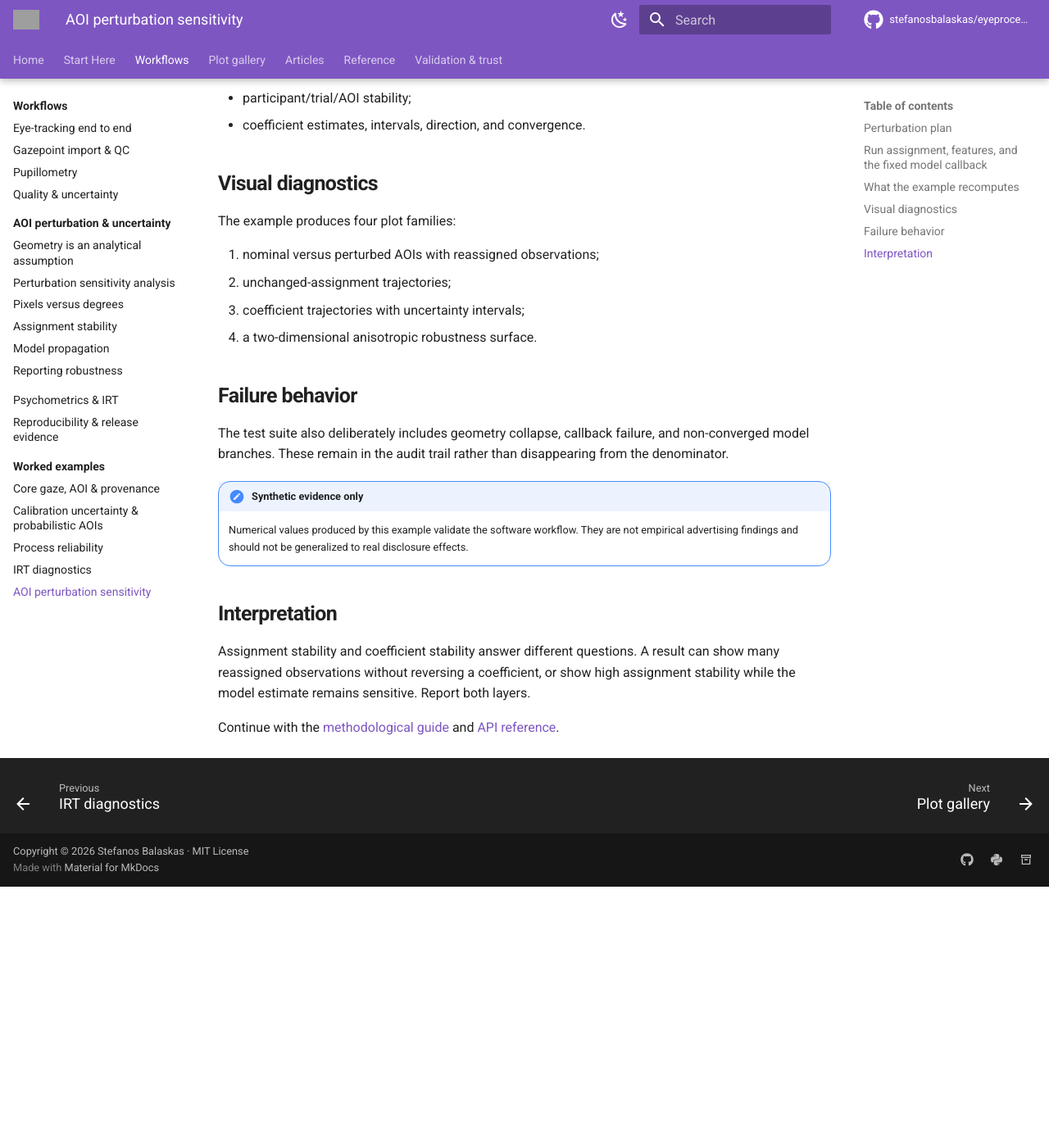
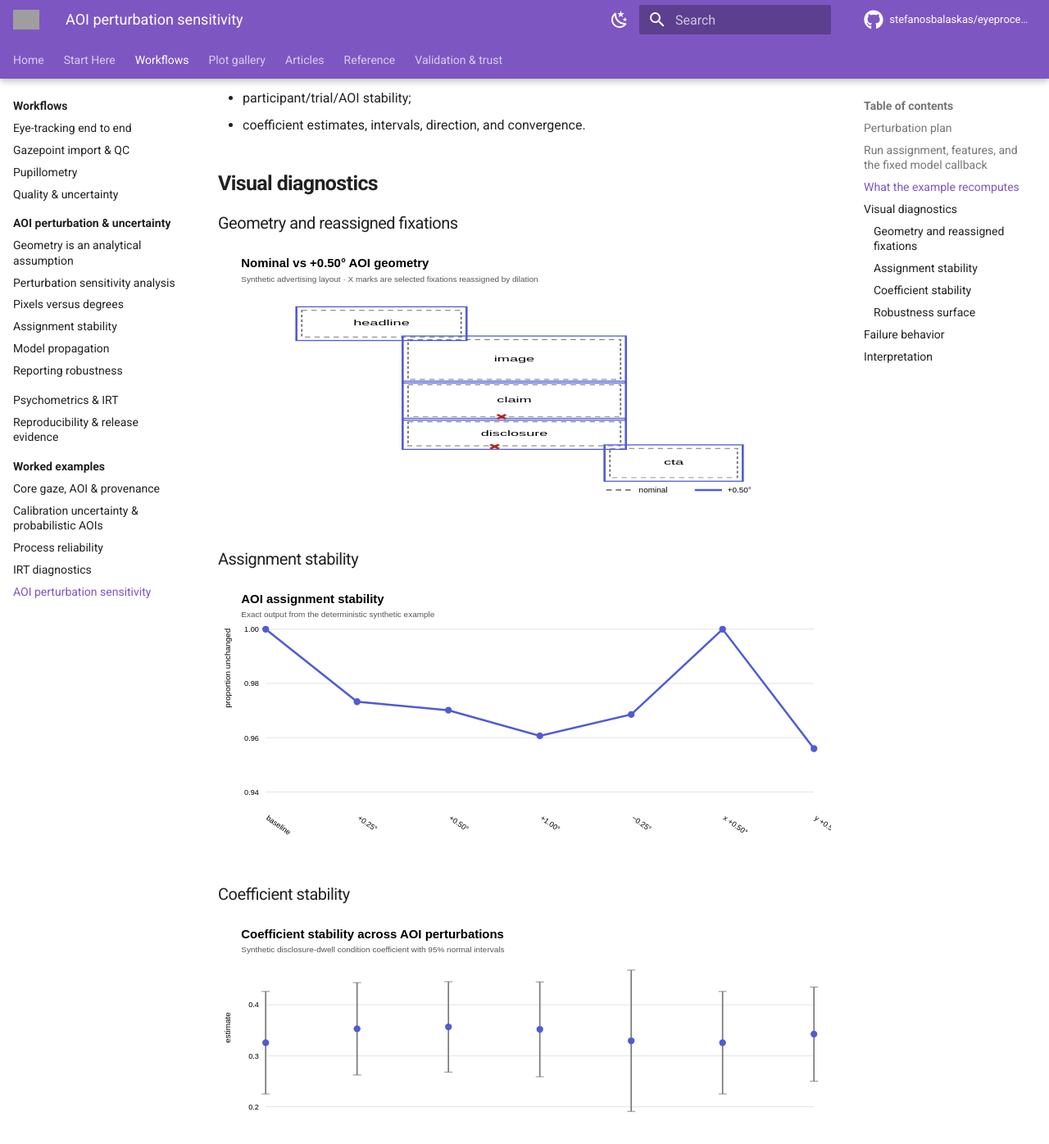
Before and after one commit to stefanosbalaskas/eyeprocesspy, an MkDocs documentation site: the page built from docs/examples/aoi-perturbation-sensitivity.md, in a window 1280 px wide and 1400 px high, scrolled down 1632 px. Shown: the top 1396 px of the window at 82% size. Built offline with MkDocs 1.6.1 and Material for MkDocs 9.7.7, drawn with Linux system fonts in a browser that asks for light colours; comment, search, counter and statistics services are not loaded; before the commit the page ends 2714 px from its top, so only the background shows below that; grey boxes are pictures that could not be loaded.

Commit message:
docs: embed AOI robustness visuals

```diff
--- a/docs/examples/aoi-perturbation-sensitivity.md
+++ b/docs/examples/aoi-perturbation-sensitivity.md
@@ -71,6 +71,23 @@ The same illustrative disclosure-dwell model is used for every branch. The pertu
 
 ## Visual diagnostics
 
+### Geometry and reassigned fixations
+
+![Nominal and perturbed AOIs with selected reassigned fixations](../assets/aoi-uncertainty/geometry-perturbation.svg)
+
+### Assignment stability
+
+![Unchanged AOI assignment across the seven perturbation branches](../assets/aoi-uncertainty/assignment-stability.svg)
+
+### Coefficient stability
+
+![Synthetic disclosure-dwell coefficient and uncertainty intervals across perturbations](../assets/aoi-uncertainty/coefficient-stability.svg)
+
+### Robustness surface
+
+![Synthetic anisotropic AOI robustness surface](../assets/aoi-uncertainty/robustness-surface.svg)
+
+
 The example produces four plot families:
 
 1. nominal versus perturbed AOIs with reassigned observations;
```
